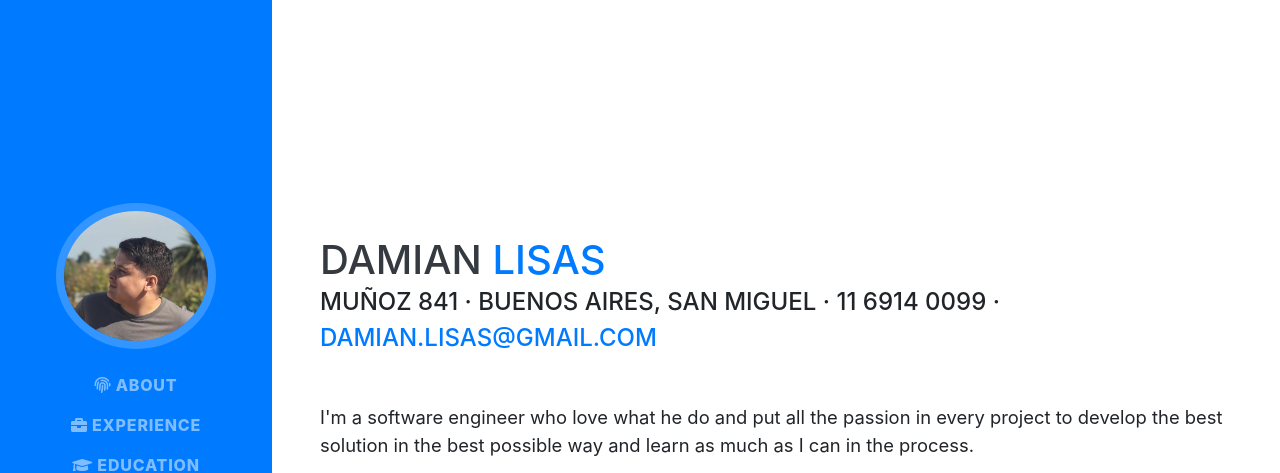
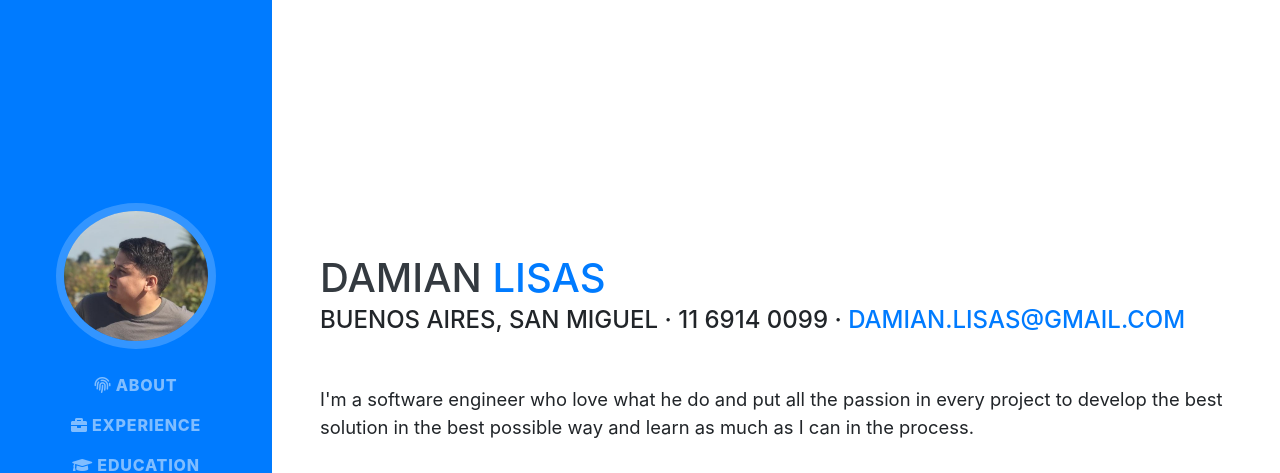
Before and after one commit to DERGONokay/my-cv, a website with bundled scripts: page public/index.html in a window 1280 px wide. Shown: the top 473 px of the page. Built offline with nearby package versions, Linux system fonts and the light colour scheme; a script that the page names is missing; a web font is replaced by a local one.

Commit message:
Remove address

```diff
--- a/public/index.html
+++ b/public/index.html
@@ -84,7 +84,7 @@
         <h1 class="mb-0">Damian
           <span class="text-primary">Lisas</span>
         </h1>
-        <div class="subheading mb-5">Muñoz 841 · Buenos Aires, San Miguel · 11 6914 0099 ·
+        <div class="subheading mb-5">Buenos Aires, San Miguel · 11 6914 0099 ·
           <a href="mailto:damian.lisas@gmail.com">damian.lisas@gmail.com</a>
         </div>
         <p class="lead mb-5">I'm a software engineer who love what he do and put all the passion in every project to develop the best solution in the best possible way and learn as much as I can in the process.</p>
```
